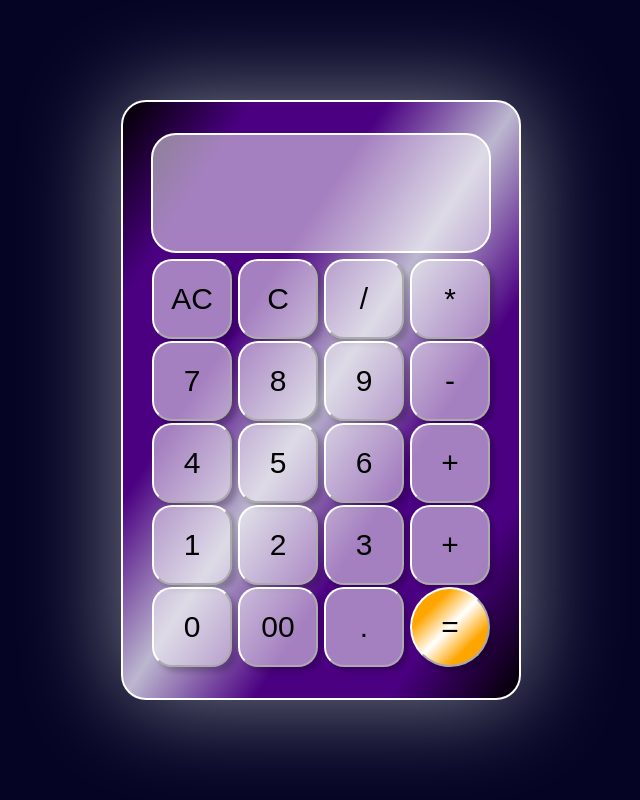
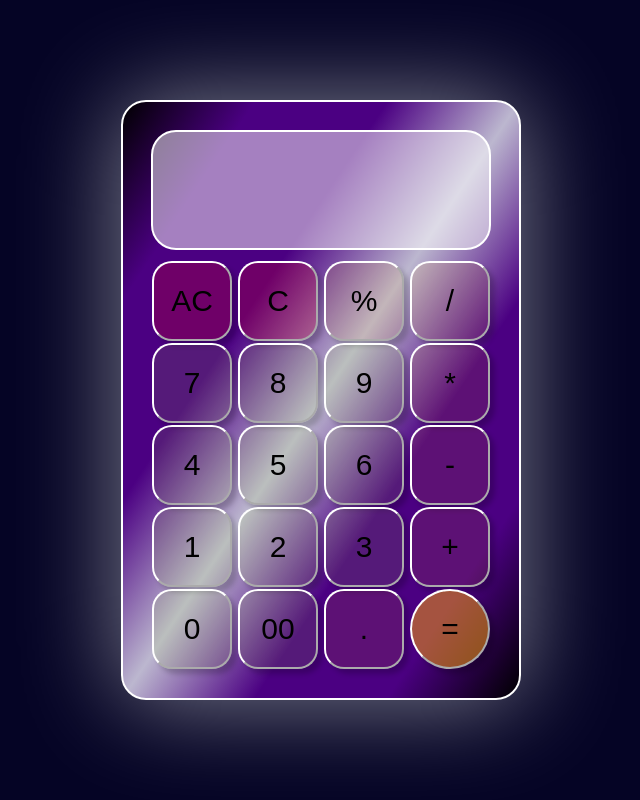
Before and after one commit to DiferoX/calculator, a plain HTML site: page index.html in a window 1280 px wide. Shown: the whole page, without its empty margins (319-959 px from the left). Drawn offline with Linux system fonts and the light colour scheme.

Commit message:
CSS edit

```diff
--- a/index.html
+++ b/index.html
@@ -16,30 +16,30 @@
           <br>
         </div>
 
-        <input type="button" class="btn" value="AC" onclick="reset()">
-        <input type="button" class="btn" value="C" onclick="document.calculator.answ.value = ''">
-        <input type="button" class="btn" value="/" onclick="firstValue(document.calculator.answ.value, '/')">
-        <input type="button" class="btn" value="*" onclick="firstValue(document.calculator.answ.value, '*')">
+        <input type="button" class="btnRst" value="AC" onclick="reset()">
+        <input type="button" class="btnRst" value="C" onclick="document.calculator.answ.value = ''">
+        <input type="button" class="btnSimb" value="%">
+        <input type="button" class="btnSimb" value="/" onclick="firstValue(document.calculator.answ.value, '/')">
         <br>
-        <input type="button" class="btn" value="7" onclick="document.calculator.answ.value += '7'">
-        <input type="button" class="btn" value="8" onclick="document.calculator.answ.value += '8'">
-        <input type="button" class="btn" value="9" onclick="document.calculator.answ.value += '9'">
-        <input type="button" class="btn" value="-" onclick="firstValue(document.calculator.answ.value, '-')">
+        <input type="button" class="btnNum" value="7" onclick="document.calculator.answ.value += '7'">
+        <input type="button" class="btnNum" value="8" onclick="document.calculator.answ.value += '8'">
+        <input type="button" class="btnNum" value="9" onclick="document.calculator.answ.value += '9'">
+        <input type="button" class="btnSimb" value="*" onclick="firstValue(document.calculator.answ.value, '*')">
         <br>
-        <input type="button" class="btn" value="4" onclick="document.calculator.answ.value += '4'">
-        <input type="button" class="btn" value="5" onclick="document.calculator.answ.value += '5'">
-        <input type="button" class="btn" value="6" onclick="document.calculator.answ.value += '6'">
-        <input type="button" class="btn" value="+" onclick="firstValue(document.calculator.answ.value, '+')">
+        <input type="button" class="btnNum" value="4" onclick="document.calculator.answ.value += '4'">
+        <input type="button" class="btnNum" value="5" onclick="document.calculator.answ.value += '5'">
+        <input type="button" class="btnNum" value="6" onclick="document.calculator.answ.value += '6'">
+        <input type="button" class="btnSimb" value="-" onclick="firstValue(document.calculator.answ.value, '-')">
         <br>
-        <input type="button" class="btn" value="1" onclick="document.calculator.answ.value += '1'">
-        <input type="button" class="btn" value="2" onclick="document.calculator.answ.value += '2'">
-        <input type="button" class="btn" value="3" onclick="document.calculator.answ.value += '3'">
-        <input type="button" class="btn" id="addBtn" value="+" onclick="firstValue(document.calculator.answ.value, '+')">
+        <input type="button" class="btnNum" value="1" onclick="document.calculator.answ.value += '1'">
+        <input type="button" class="btnNum" value="2" onclick="document.calculator.answ.value += '2'">
+        <input type="button" class="btnNum" value="3" onclick="document.calculator.answ.value += '3'">
+        <input type="button" class="btnSimb" id="addBtn" value="+" onclick="firstValue(document.calculator.answ.value, '+')">
         <br>
-        <input type="button" class="btn" value="0" onclick="document.calculator.answ.value += '0'">
-        <input type="button" class="btn" value="00" onclick="document.calculator.answ.value += '00'">
-        <input type="button" class="btn" value="." onclick="document.calculator.answ.value += '.'">
-        <input type="button" class="btn" id="eqBtn" value="=" onclick="equal(document.calculator.answ.value)">
+        <input type="button" class="btnNum" value="0" onclick="document.calculator.answ.value += '0'">
+        <input type="button" class="btnNum" value="00" onclick="document.calculator.answ.value += '00'">
+        <input type="button" class="btnSimb" value="." onclick="document.calculator.answ.value += '.'">
+        <input type="button" class="btnSimb" id="eqBtn" value="=" onclick="equal(document.calculator.answ.value)">
 
 
       </form>
--- a/style.css
+++ b/style.css
@@ -10,6 +10,7 @@ body
   display: flex;
   justify-content: center;
   align-items: center;
+  /*background-image: linear-gradient(to left, rgb(188, 183, 207), black, indigo, indigo, indigo, indigo, black, rgb(188, 183, 207));*/
   background-color: rgb(5, 4, 37);
 }
 
@@ -27,7 +28,7 @@ body
   box-shadow: 0px 0px 100px 0px rgba(255, 255, 255, 0.5)
 }
 
-.btn
+.btnNum, .btnSimb, .btnRst, .btn
 {
   height: 80px;
   width: 80px;
@@ -39,9 +40,39 @@ body
   box-shadow: 5px 5px 5px rgba(0, 0, 0, 0.2);
 }
 
+.btnNum
+{
+  background-color: rgba(172, 255, 47, 0.1);
+}
+
+.btnNum:hover
+{
+  background-image: linear-gradient(to top left, greenyellow, greenyellow, white, greenyellow, greenyellow);
+}
+
+.btnSimb
+{
+  background-color: rgba(255, 166, 0, 0.1);
+}
+
+.btnSimb:hover
+{
+  background-image: linear-gradient(to top left, orange, orange, white, orange, orange);
+}
+
+.btnRst
+{
+  background-color: rgba(255, 0, 0, 0.2);
+}
+
+.btnRst:hover
+{
+  background-image: linear-gradient(to top left, red, red, white, red, red);
+}
+
 #eqBtn
 {
-  background-image: linear-gradient(to top left, orange, orange, white, orange, orange);
+  background-color: rgba(255, 166, 0, 0.5);
   border-radius: 50%;
 }
 
@@ -71,7 +102,7 @@ body
   height: 120px;
   border: 2px solid rgb(255, 255, 255);
   background-color: rgba(255, 255, 255, 0.5);
-  margin-bottom: 5px;
+  margin-bottom: 10px;
   justify-content: center;
   border-radius: 25px;
 }
```
